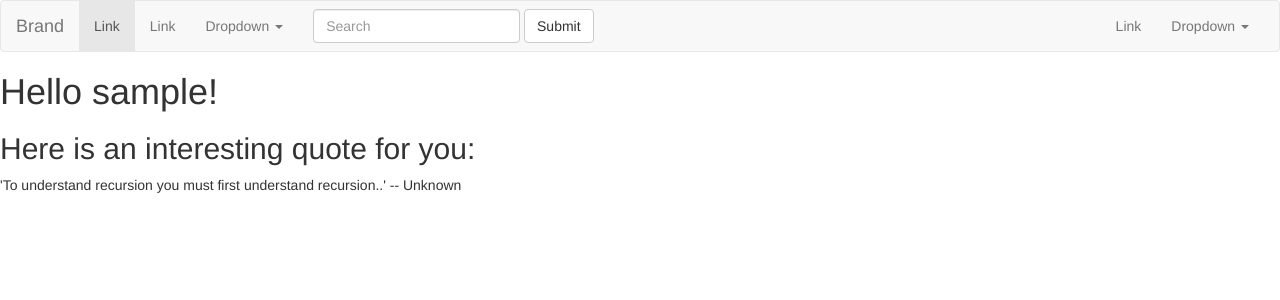
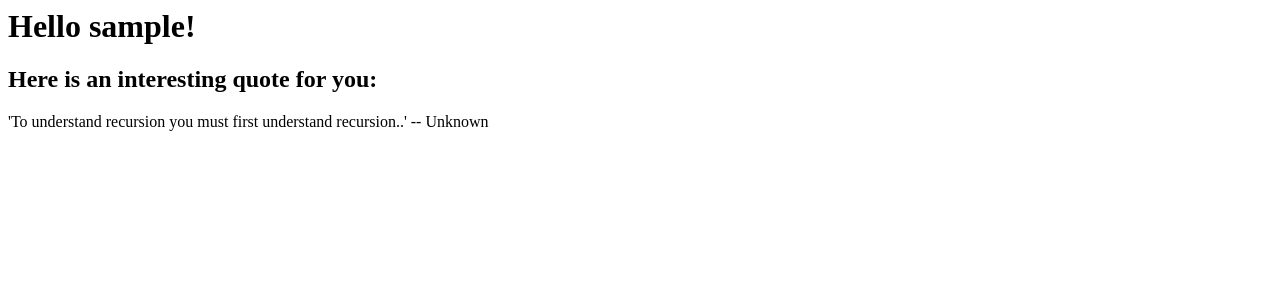
Before and after one commit to ImRaj90/docker-python-ec2, a Flask app: a page that uses templates/test.html in a window 1280 px wide. Shown: the top 300 px of the page. Run offline with Flask 2, Linux system fonts and the light colour scheme; some libraries are stand-ins or nearby versions.

Commit message:
remove  bootstrap template

```diff
--- a/templates/test.html
+++ b/templates/test.html
@@ -1,68 +1,6 @@
-
-<html>
-<link rel="stylesheet" media="screen" href = "https://maxcdn.bootstrapcdn.com/bootstrap/3.3.7/css/bootstrap.min.css">
-<meta name="viewport" content = "width=device-width, initial-scale=1.0">
-<head>
-</head>
-
-<body class = "body">
-<nav class="navbar navbar-default" role="navigation">
-  <div class="container-fluid">
-    <!-- Brand and toggle get grouped for better mobile display -->
-    <div class="navbar-header">
-      <button type="button" class="navbar-toggle" data-toggle="collapse" data-target="#bs-example-navbar-collapse-1">
-        <span class="sr-only">Toggle navigation</span>
-        <span class="icon-bar"></span>
-        <span class="icon-bar"></span>
-        <span class="icon-bar"></span>
-      </button>
-      <a class="navbar-brand" href="#">Brand</a>
-    </div>
-
-    <!-- Collect the nav links, forms, and other content for toggling -->
-    <div class="collapse navbar-collapse" id="bs-example-navbar-collapse-1">
-      <ul class="nav navbar-nav">
-        <li class="active"><a href="#">Link</a></li>
-        <li><a href="#">Link</a></li>
-        <li class="dropdown">
-          <a href="#" class="dropdown-toggle" data-toggle="dropdown">Dropdown <span class="caret"></span></a>
-          <ul class="dropdown-menu" role="menu">
-            <li><a href="#">Action</a></li>
-            <li><a href="#">Another action</a></li>
-            <li><a href="#">Something else here</a></li>
-            <li class="divider"></li>
-            <li><a href="#">Separated link</a></li>
-            <li class="divider"></li>
-            <li><a href="#">One more separated link</a></li>
-          </ul>
-        </li>
-      </ul>
-      <form class="navbar-form navbar-left" role="search">
-        <div class="form-group">
-          <input type="text" class="form-control" placeholder="Search">
-        </div>
-        <button type="submit" class="btn btn-default">Submit</button>
-      </form>
-      <ul class="nav navbar-nav navbar-right">
-        <li><a href="#">Link</a></li>
-        <li class="dropdown">
-          <a href="#" class="dropdown-toggle" data-toggle="dropdown">Dropdown <span class="caret"></span></a>
-          <ul class="dropdown-menu" role="menu">
-            <li><a href="#">Action</a></li>
-            <li><a href="#">Another action</a></li>
-            <li><a href="#">Something else here</a></li>
-            <li class="divider"></li>
-            <li><a href="#">Separated link</a></li>
-          </ul>
-        </li>
-      </ul>
-    </div><!-- /.navbar-collapse -->
-  </div><!-- /.container-fluid -->
-</nav>
 <div class="block1">
     <h1>Hello {{name}}!</h1>
     <h2>Here is an interesting quote for you:</h2>
     {{quote}}
 
-</div> </body>
-</html>
+</div>
```
